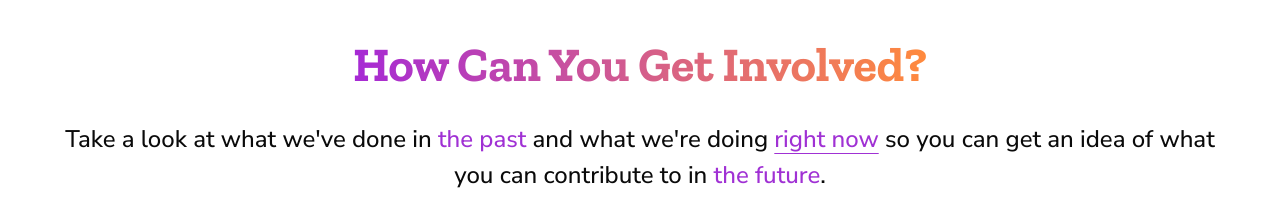
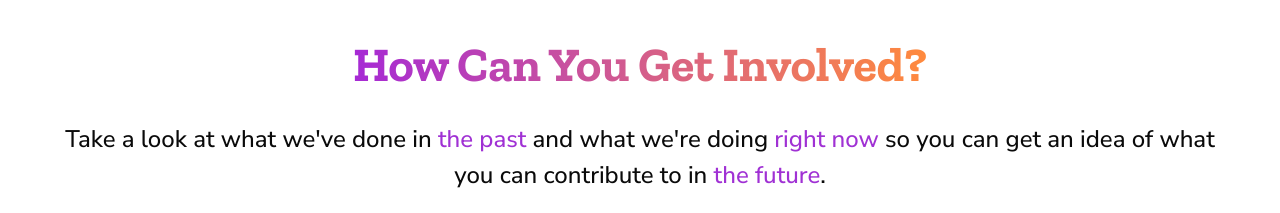
Before and after one commit to rcc-sjsu/rcc-site-final, a Next.js app: page /about in a window 1280 px wide. Shown: the part 2220-2433 px from the top of the page. Built offline with nearby package versions, Linux system fonts and the light colour scheme; a web font is replaced by a local one.

Commit message:
Remove link to partially implements /events page

```diff
--- a/src/app/(public)/about/components/GetInvolved.tsx
+++ b/src/app/(public)/about/components/GetInvolved.tsx
@@ -37,10 +37,10 @@ export default function GetInvolved() {
 
         <div className="mx-auto mt-6 flex max-w-[1200px] flex-col gap-5">
           <p className="text-base leading-[1.5] md:text-xl xl:text-2xl">
-            {/* TODO: Link "the past" to projects page once implemented. */}
+            {/* TODO: Link "the past" to projects page once implemented, and "right now" to events when implemented. */}
             Take a look at what we&apos;ve done in <span className="text-[var(--purple)]">the past</span> and what
-            we&apos;re doing <Link href="/events">right now</Link> so you can get an idea of what you can contribute to
-            in <span className="text-[var(--purple)]">the future</span>.
+            we&apos;re doing <span className="text-[var(--purple)]">right now</span> so you can get an idea of what you
+            can contribute to in <span className="text-[var(--purple)]">the future</span>.
           </p>
 
           <p className="text-base leading-[1.5] md:text-xl xl:text-2xl">
```
